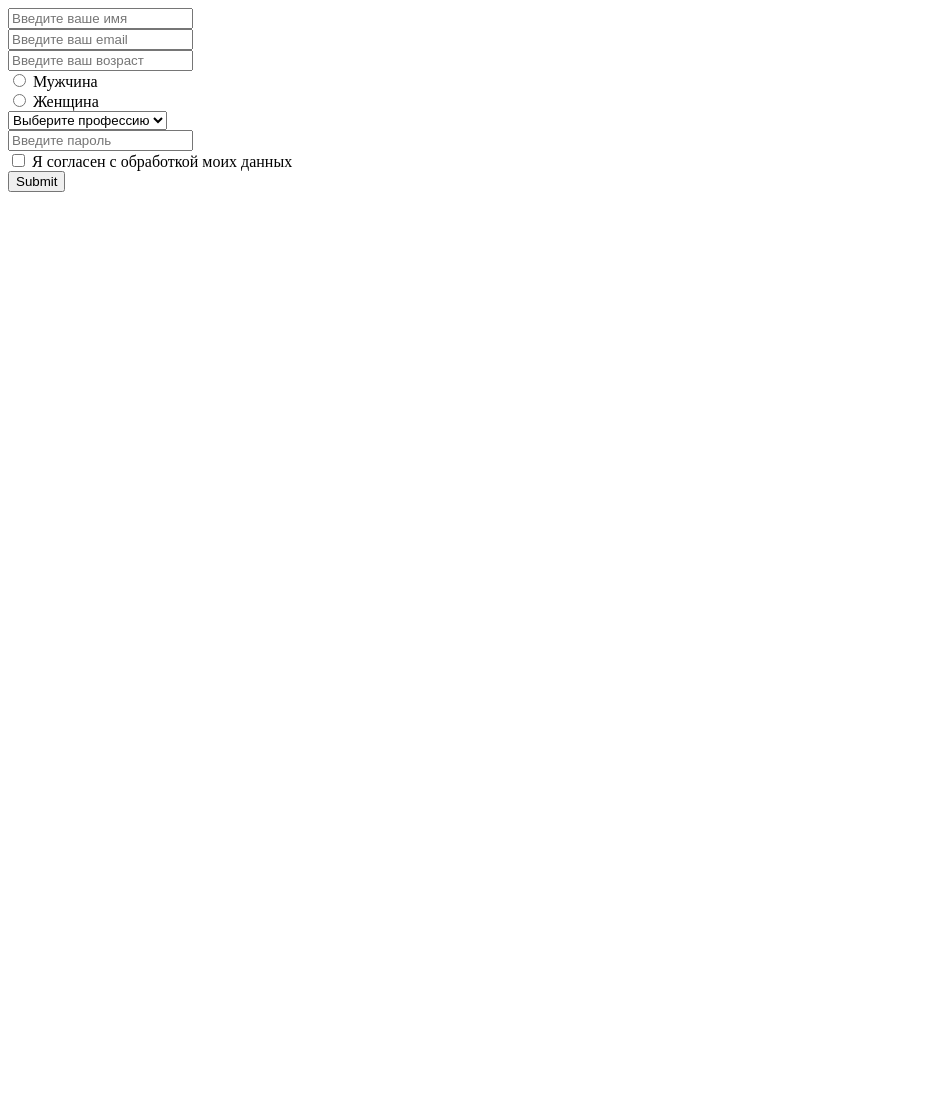
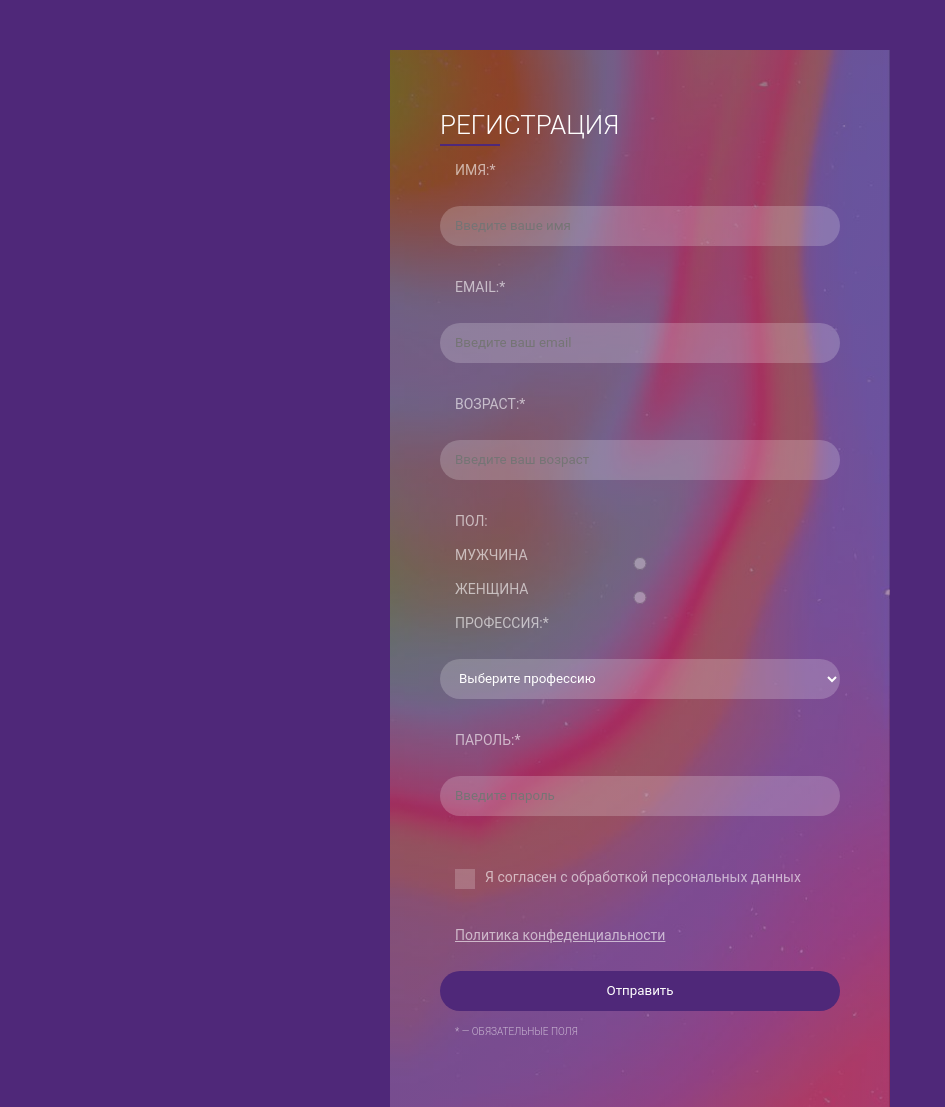
Before and after one commit to Xeni-ya/week16-registration-form-with-validation, a website: page index.html in a window 1280 px wide. Shown: the whole page, without its empty margins (0-945 px from the left). Before the commit the page ends 800 px from the top, so only its background shows below. Drawn offline with Linux system fonts and the light colour scheme.

Commit message:
feat: add style

```diff
--- a/assets/style/style.css
+++ b/assets/style/style.css
@@ -1 +1,153 @@
 /* 2. Добавьте стили для формы */
+* {
+  box-sizing: border-box;
+}
+
+body {
+  background-color: #4f2879;
+}
+
+.section-container {
+  position: relative;
+  max-width: 500px;
+  padding: 60px 50px;
+  margin: 50px auto 50px;
+  background-image: url(../img/Без_названия.jfif);
+  background-size: cover;
+}
+
+.section-container:before {
+  content: "";
+  position: absolute;
+  top: 0;
+  left: 0;
+  right: 0;
+  bottom: 0;
+  background: linear-gradient(to right bottom, rgba(43, 44, 78, .5), rgba(104, 22, 96, .5));
+}
+
+.form {
+  position: relative;
+}
+
+.form h1 {
+  position: relative;
+  margin-top: 0;
+  color: white;
+  font-family: 'Roboto', sans-serif;
+  font-weight: 300;
+  font-size: 26px;
+  text-transform: uppercase;
+}
+
+.form h1:after {
+  content: "";
+  position: absolute;
+  left: 0;
+  bottom: -6px;
+  height: 2px;
+  width: 60px;
+  background: #4f2879;
+}
+
+.form label, a, p {
+  display: block;
+  padding-left: 15px;
+  font-family: 'Roboto', sans-serif;
+  color: rgba(255, 255, 255, .6);
+  text-transform: uppercase;
+  font-size: 14px;
+}
+
+.form input, button, [type="radio"] {
+  display: block;
+  width: 100%;
+  padding: 0 15px;
+  margin: 10px 0 15px;
+  border-width: 0;
+  line-height: 40px;
+  border-radius: 20px;
+  color: white;
+  background: rgba(255, 255, 255, .2);
+  font-family: 'Roboto', sans-serif;
+}
+select {
+  display: block;
+  width: 100%;
+  height: 40px;
+  padding: 0 15px;
+  margin: 10px 0 15px;
+  border-width: 0;
+  line-height: 40px;
+  border-radius: 20px;
+  color: white;
+  background: rgba(255, 255, 255, .2);
+  font-family: 'Roboto', sans-serif;
+}
+
+select option {
+  background-color: #4f2879;
+}
+
+.form input[type="checkbox"], [type="radio"] {
+  position: absolute;
+  opacity: 0;
+}
+
+#policy+label {
+  position: relative;
+  margin: 20px 0;
+  text-transform: none;
+  cursor: pointer;
+}
+
+#policy+label:before {
+  content: "";
+  display: inline-block;
+  width: 20px;
+  height: 20px;
+  margin-right: 10px;
+  vertical-align: text-top;
+  background: white;
+  background: rgba(255, 255, 255, .2);
+}
+
+#policy:checked+label:before {
+  background: #4f2879;
+}
+
+#policy:checked+label:after {
+  content: "";
+  position: absolute;
+  width: 2px;
+  height: 2px;
+  left: 20px;
+  top: 9px;
+  background: white;
+  box-shadow: 2px 0 0 white, 4px 0 0 white, 4px -2px 0 white, 4px -4px 0 white, 4px -6px 0 white, 4px -8px 0 white;
+  transform: rotate(45deg);
+}
+
+.privacy-policy {
+  text-transform: none;
+  cursor: pointer;
+}
+
+button {
+  background: #4f2879;
+  cursor: pointer;
+}
+
+p {
+  color: rgba(255, 255, 255, .6);
+  font-family: 'Roboto', sans-serif;
+  font-weight: 300;
+  font-size: 10px;
+  text-transform: uppercase;
+}
+
+.form input[type="radio"] {
+  opacity: 0.33; /* Делаем радиокнопки видимыми */
+
+
+}
--- a/index.html
+++ b/index.html
@@ -3,6 +3,7 @@
 <head>
   <meta charset="UTF-8">
   <meta name="viewport" content="width=device-width, initial-scale=1.0">
+  <link rel="stylesheet" href="./assets/style/style.css">
   <title>Форма регистрации с валидацией всех полей</title>
 </head>
 <body>
@@ -19,20 +20,29 @@
 
   <main class="main">
     <section class="section-container">
-      <form action="" method="post" class="form">
-        <input type="text" placeholder="Введите ваше имя" id="" name="" required>
+      <form action="index.html" method="post" class="form">
+        <h1 class="title">Регистрация</h1>
+        <label for="name">Имя:*</label><br>
+        <input type="text" placeholder="Введите ваше имя" id="name" name="name" required>
         <br>
-        <input type="mail" placeholder="Введите ваш email" id="" name="" required>
+
+        <label for="email">Email:*</label><br>
+        <input type="mail" placeholder="Введите ваш email" id="email" name="email" required>
         <br>
-        <input type="number" placeholder="Введите ваш возраст" id="" name="" required>
+
+        <label for="age">Возраст:*</label><br>
+        <input type="number" placeholder="Введите ваш возраст" id="age" name="age" required>
         <br>
-        <input type="radio" id="male" name="gender" value="male">
-        <label for="male">Мужчина</label>
-        <br>
-        <input type="radio" id="female" name="gender" value="female">
+
+        <label for="#">Пол:</label><br>
+        <input type="radio" id="male" name="gender">
+        <label for="male">Мужчина</label><br>
+        <input type="radio" id="female" name="gender">
         <label for="female">Женщина</label>
         <br>
-        <select placeholder="Ваша профессия" id="" name="" required>
+
+        <label for="profession">Профессия:*</label><br>
+        <select placeholder="Ваша профессия" id="profession" name="profession" required>
           <option value="" disabled selected>Выберите профессию</option>
           <option value="doctor">Врач</option>
           <option value="programmer">Программист</option>
@@ -43,12 +53,18 @@
           <option value="other">Другое</option>
         </select>
         <br>
-        <input type="password" placeholder="Введите пароль" required minlength="8" pattern="" id="" name="">
+
+        <label for="password">Пароль:*</label><br>
+        <input type="password" placeholder="Введите пароль" required minlength="8" pattern="password" id="password" name="password">
         <br>
-        <input type="checkbox" id="" name="" required>
-        <label for="agree">Я согласен с обработкой моих данных</label>
+
+        <input type="checkbox" id="policy" name="policy" required>
+        <label for="policy">Я согласен с обработкой персональных данных</label><br>
+        <a href="./assets/pages/privacy_policy.html" class="privacy-policy">Политика конфеденциальности</a>
         <br>
-        <input type="submit">
+
+        <button type="submit">Отправить</button>
+        <p>* — Обязательные поля</p>
       </form>
     </section>
   </main>
```
Also changed, not shown: assets/pages/privacy_policy.html (added, +55 -0 lines), assets/img/Без_названия.jfif (added).
